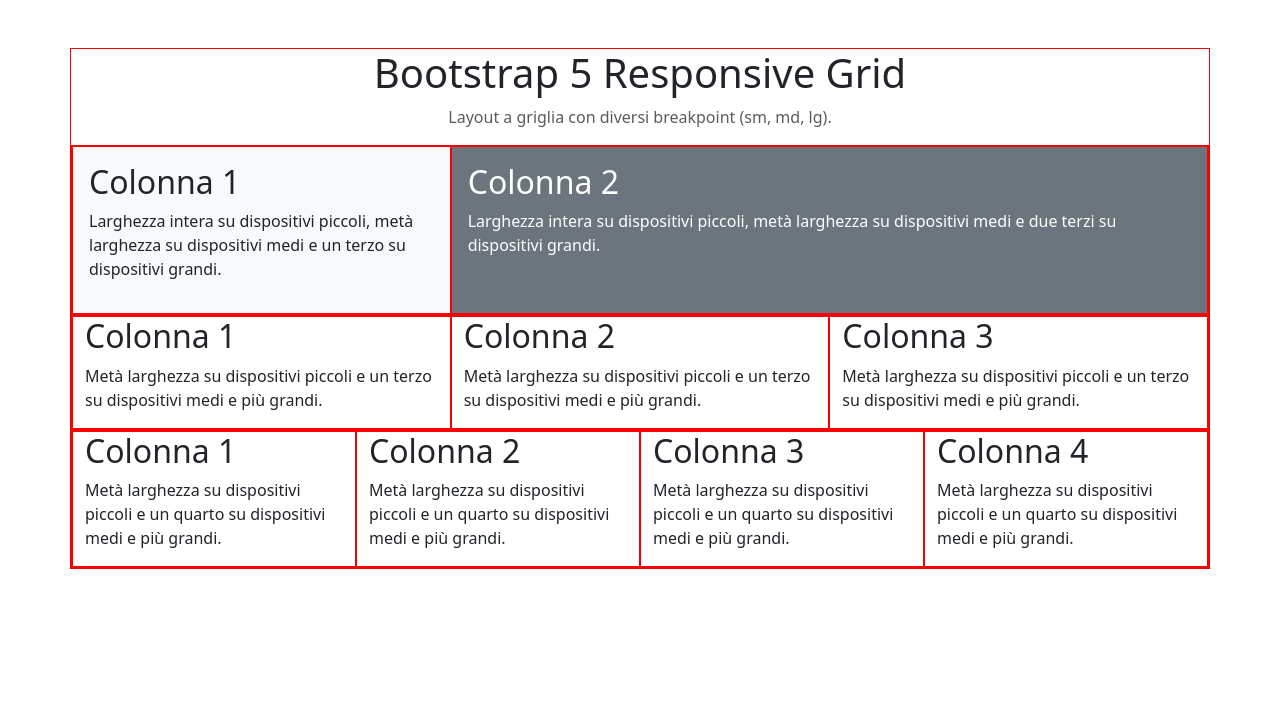
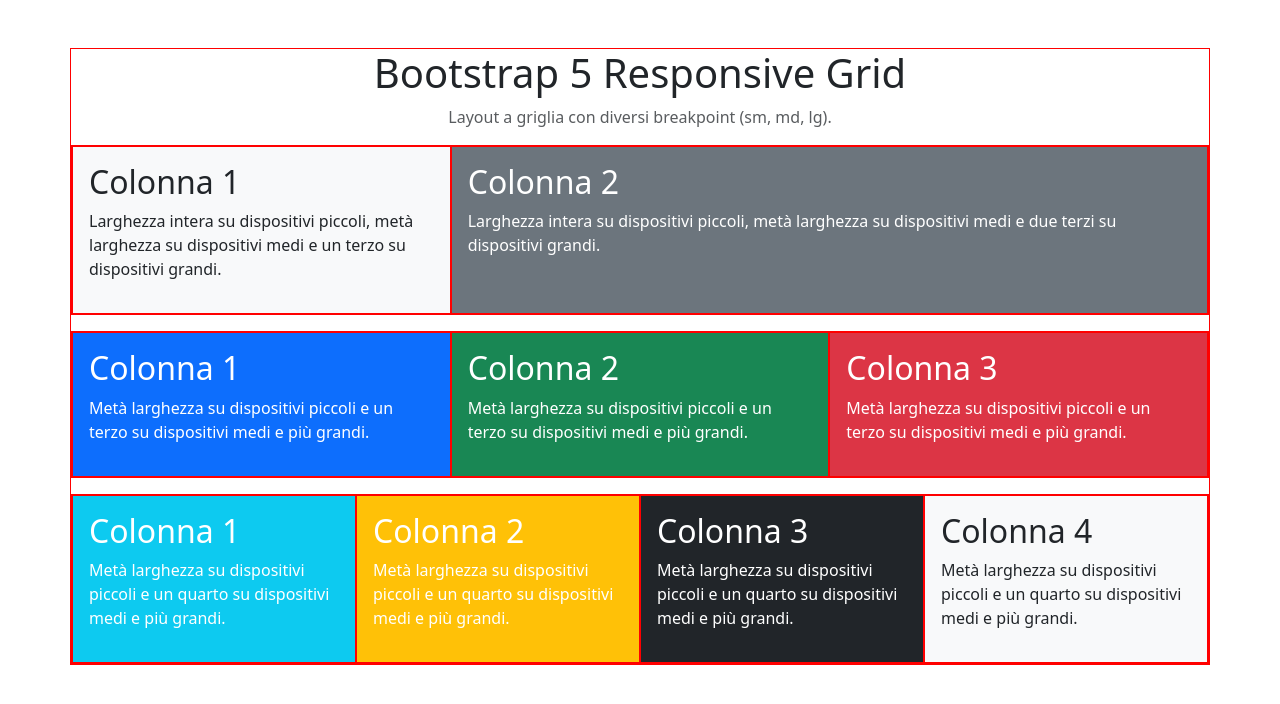
Before and after one commit to Andre050101/htmlcss-bootstrap-layout, a plain HTML site: page index.html in a window 1280 px wide. Drawn offline with nearby package versions, Linux system fonts and the light colour scheme.

Commit message:
desktop layout done

```diff
--- a/index.html
+++ b/index.html
@@ -16,7 +16,7 @@
             <p class="text-center text-muted">Layout a griglia con diversi breakpoint (sm, md, lg).</p>
 
             <!--First row-->
-            <div class="debug row">
+            <div class="debug row my-3">
                 <div class="debug col-4 p-3 bg-light">
                   <h2>Colonna 1</h2>
                   <p>Larghezza intera su dispositivi piccoli, metà larghezza su dispositivi medi e un terzo su dispositivi grandi.</p>
@@ -28,16 +28,16 @@
             </div>
 
             <!--Second row-->
-            <div class="debug row">
-                <div class="debug col-4">
+            <div class="debug row my-3">
+                <div class="debug col-4 p-3 bg-primary text-white">
                     <h2>Colonna 1</h2>
                     <p>Metà larghezza su dispositivi piccoli e un terzo su dispositivi medi e più grandi.</p>
                 </div>
-                <div class="debug col-4">
+                <div class="debug col-4 p-3 bg-success text-white">
                     <h2>Colonna 2</h2>
                     <p>Metà larghezza su dispositivi piccoli e un terzo su dispositivi medi e più grandi.</p>
                 </div>
-                <div class="debug col-4">
+                <div class="debug col-4 p-3 bg-danger text-white">
                     <h2>Colonna 3</h2>
                     <p>Metà larghezza su dispositivi piccoli e un terzo su dispositivi medi e più grandi.</p>
                 </div>
@@ -45,19 +45,19 @@
 
             <!--Third row-->
             <div class="debug row">
-                <div class="debug col-3">
+                <div class="debug col-3 p-3 bg-info text-white">
                     <h2>Colonna 1</h2>
                     <p>Metà larghezza su dispositivi piccoli e un quarto su dispositivi medi e più grandi.</p>
                 </div>
-                <div class="debug col-3">
+                <div class="debug col-3 p-3 bg-warning text-white">
                     <h2>Colonna 2</h2>
                     <p>Metà larghezza su dispositivi piccoli e un quarto su dispositivi medi e più grandi.</p>
                 </div>
-                <div class="debug col-3">
+                <div class="debug col-3 p-3 bg-dark text-white">
                     <h2>Colonna 3</h2>
                     <p>Metà larghezza su dispositivi piccoli e un quarto su dispositivi medi e più grandi.</p>
                 </div>
-                <div class="debug col-3">
+                <div class="debug col-3 p-3 bg-light text-dark">
                     <h2>Colonna 4</h2>
                     <p>Metà larghezza su dispositivi piccoli e un quarto su dispositivi medi e più grandi.</p>
                 </div>
```
